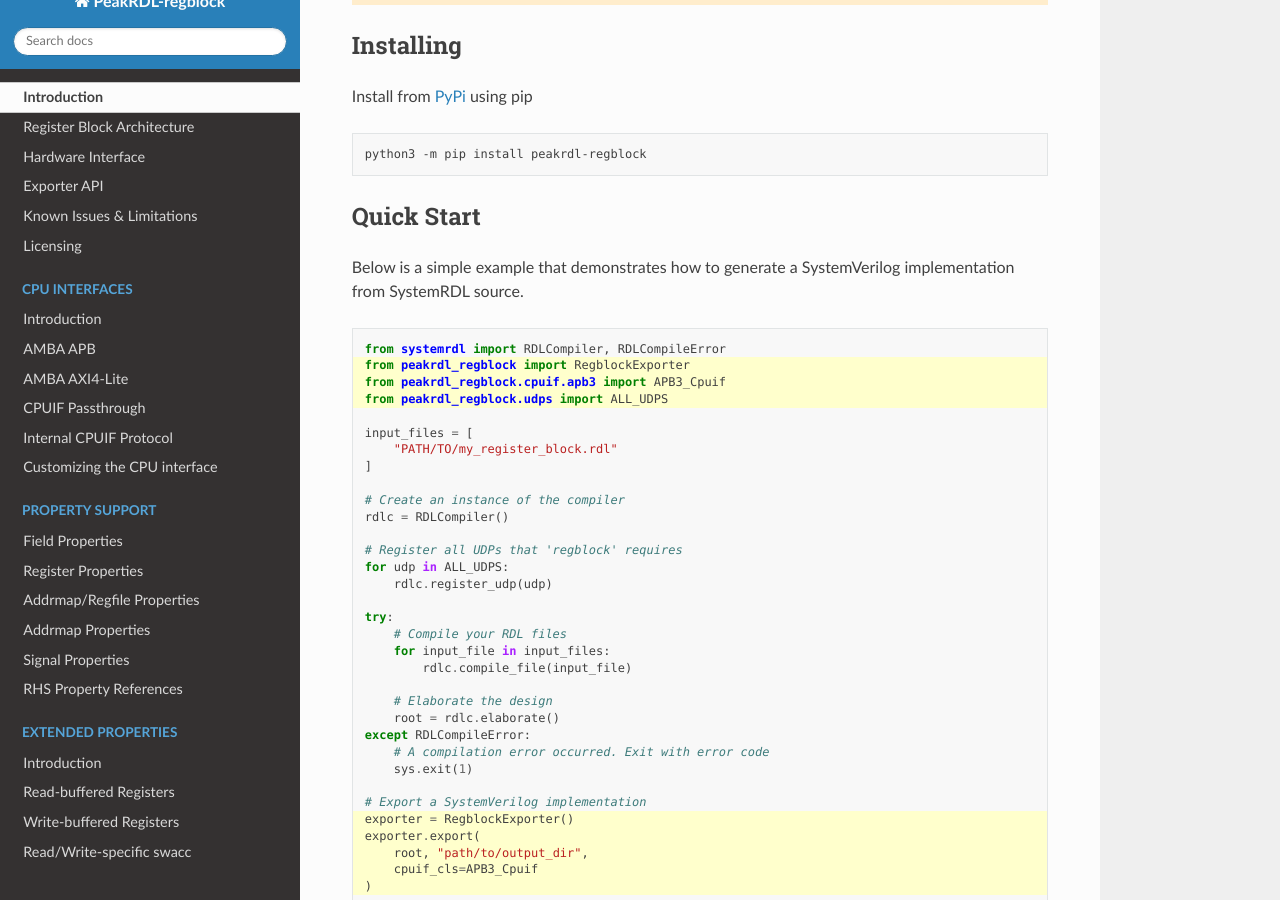
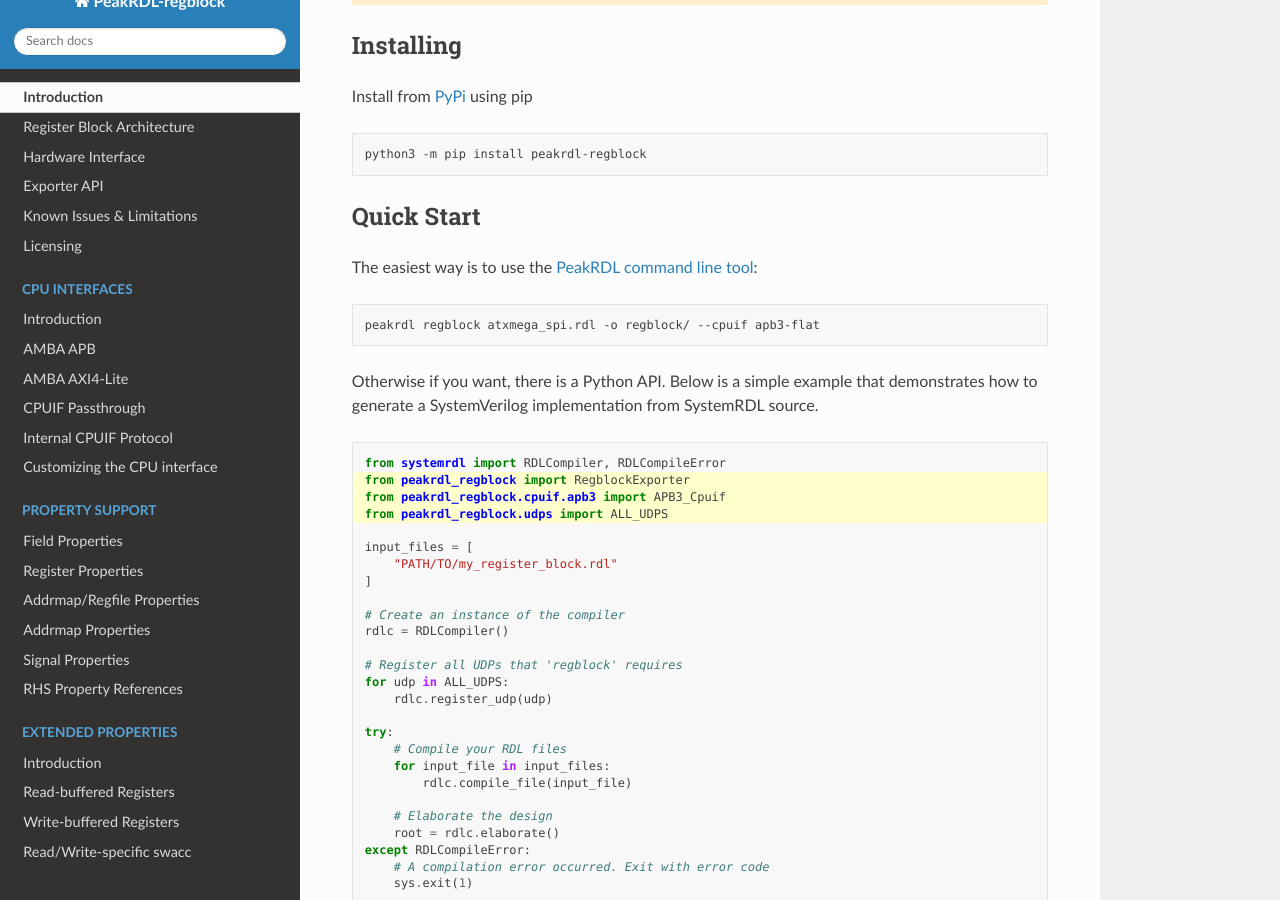
Before and after one commit to SystemRDL/PeakRDL-regblock, a Sphinx documentation site: the page built from docs/index.rst, in a window 1280 px wide and 900 px high, scrolled down 496 px. Built offline with Sphinx 7.4.7 and the Read the Docs theme 2.0.0, drawn with Linux system fonts in a browser that asks for light colours.

Commit message:
Add linkback to cli tool on front page

```diff
--- a/docs/index.rst
+++ b/docs/index.rst
@@ -33,7 +33,14 @@
 
 Quick Start
 -----------
+The easiest way is to use the `PeakRDL command line tool <https://peakrdl.readthedocs.io/>`_:
 
+.. code-block:: bash
+
+    peakrdl regblock atxmega_spi.rdl -o regblock/ --cpuif apb3-flat
+
+
+Otherwise if you want, there is a Python API.
 Below is a simple example that demonstrates how to generate a SystemVerilog
 implementation from SystemRDL source.
 
```
